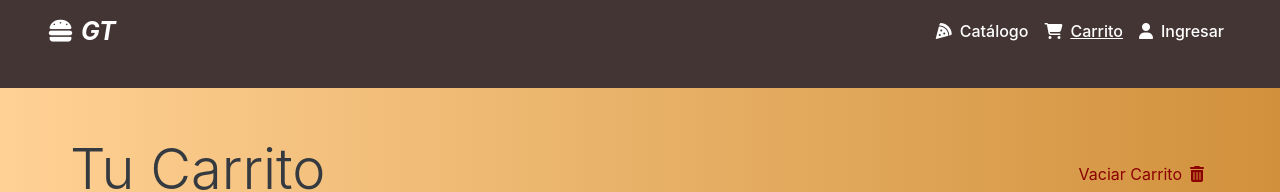
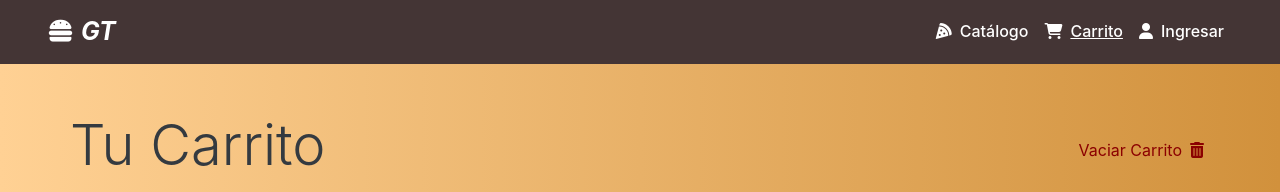
Before and after one commit to axelbulfon91/El_buen_sabor, a React (Create React App) app in the folder frontend_ver2/: page /carrito in a window 1280 px wide. Shown: the top 192 px of the page. Built offline with nearby package versions, Linux system fonts and the light colour scheme; no server answers.

Commit message:
detalles

```diff
--- a/frontend_ver2/src/assets/css/VistaCarrito.module.css
+++ b/frontend_ver2/src/assets/css/VistaCarrito.module.css
@@ -11,7 +11,7 @@
 
 .fondoBarra {
     background: rgb(68, 53, 53);
-    min-height: 11vh;
+    min-height: 4rem;
 }
 
 .btnVaciar {
--- a/frontend_ver2/src/assets/css/VistaPerfil.module.css
+++ b/frontend_ver2/src/assets/css/VistaPerfil.module.css
@@ -9,10 +9,9 @@
     padding-left: 0%;
     padding-right: 0%;
     border-bottom: 1px solid rgb(255, 255, 255, 0.2)
-
 }
 
 .fondoBarra {
     background: rgb(68, 53, 53);
-    min-height: 12vh;
+    min-height: 4rem;
 }
--- a/frontend_ver2/src/components/comercio/uso_compartido/BarraNavegacion.js
+++ b/frontend_ver2/src/components/comercio/uso_compartido/BarraNavegacion.js
@@ -68,7 +68,7 @@ const BarraNavegacion = () => {
     if (isLoggedIn) {
         linkUsuario = <NavDropdown title={<span className={classnames("h6", textColor)}><i className="fa fa-user-circle mr-2"></i>{user.nombre}</span>} className="navbar-dark">
             <NavDropdown.Item><NavLink exact to="/perfil"><i className="fa fa-user-edit mr-2"></i>Mi Perfil</NavLink></NavDropdown.Item>
-            <NavDropdown.Item><NavLink exact to="/historialPedidos"><i className="fa fa-clock mr-2"></i>Historial</NavLink></NavDropdown.Item>
+            <NavDropdown.Item><NavLink exact to="/historialPedidos"><i className="fa fa-clock mr-2"></i>Mis Pedidos</NavLink></NavDropdown.Item>
             <NavDropdown.Item onClick={() => handleLogout()}><i className="fa fa-sign-out-alt mr-2 menu-salir"></i>Salir</NavDropdown.Item>
         </NavDropdown>
 
--- a/frontend_ver2/src/components/comercio/views/HistorialPedidos.js
+++ b/frontend_ver2/src/components/comercio/views/HistorialPedidos.js
@@ -55,7 +55,7 @@ const HistorialPedidos = () => {
                 <div className={estilos.fondoBarra}></div>
                 <BarraNavegacion></BarraNavegacion>
                 <Container className="mt-5">
-                    <h3 className="display-4">Historial de Pedidos</h3>
+                    <h3 className="display-4">Mis Pedidos</h3>
                     {pedidos.length !== 0 ?
                         <TablePagination
                             className="text-center mt-5 thead-dark tabla-pedidos"
```
